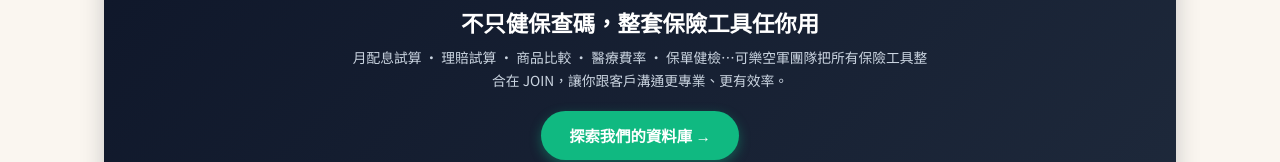
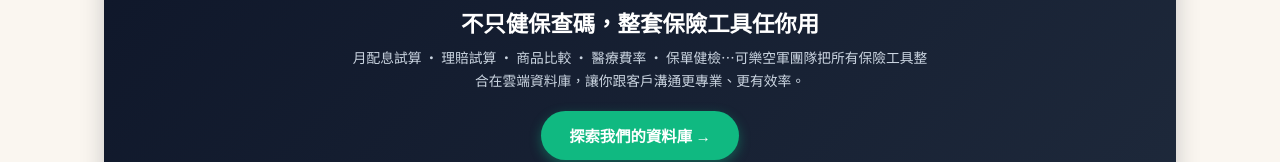
Before and after one commit to cola1006/nhi-bestcolateam, a plain HTML site: page index.html in a window 1280 px wide. Shown: the part 917-1079 px from the top of the page. Drawn offline with Linux system fonts and the light colour scheme.

Commit message:
feat: footer copy - 整合在 JOIN -> 整合在雲端資料庫

```diff
--- a/index.html
+++ b/index.html
@@ -319,7 +319,7 @@
 <div class="footer-cta">
   <span class="badge">🛫 可樂空軍團隊</span>
   <h2>不只健保查碼，整套保險工具任你用</h2>
-  <p>月配息試算 · 理賠試算 · 商品比較 · 醫療費率 · 保單健檢…可樂空軍團隊把所有保險工具整合在 JOIN，讓你跟客戶溝通更專業、更有效率。</p>
+  <p>月配息試算 · 理賠試算 · 商品比較 · 醫療費率 · 保單健檢…可樂空軍團隊把所有保險工具整合在雲端資料庫，讓你跟客戶溝通更專業、更有效率。</p>
   <a class="btn" href="https://join.bestcolateam.com/" target="_blank" rel="noopener">探索我們的資料庫 →</a>
   <div class="tools">
     <span>📊 月配息試算</span>
```
